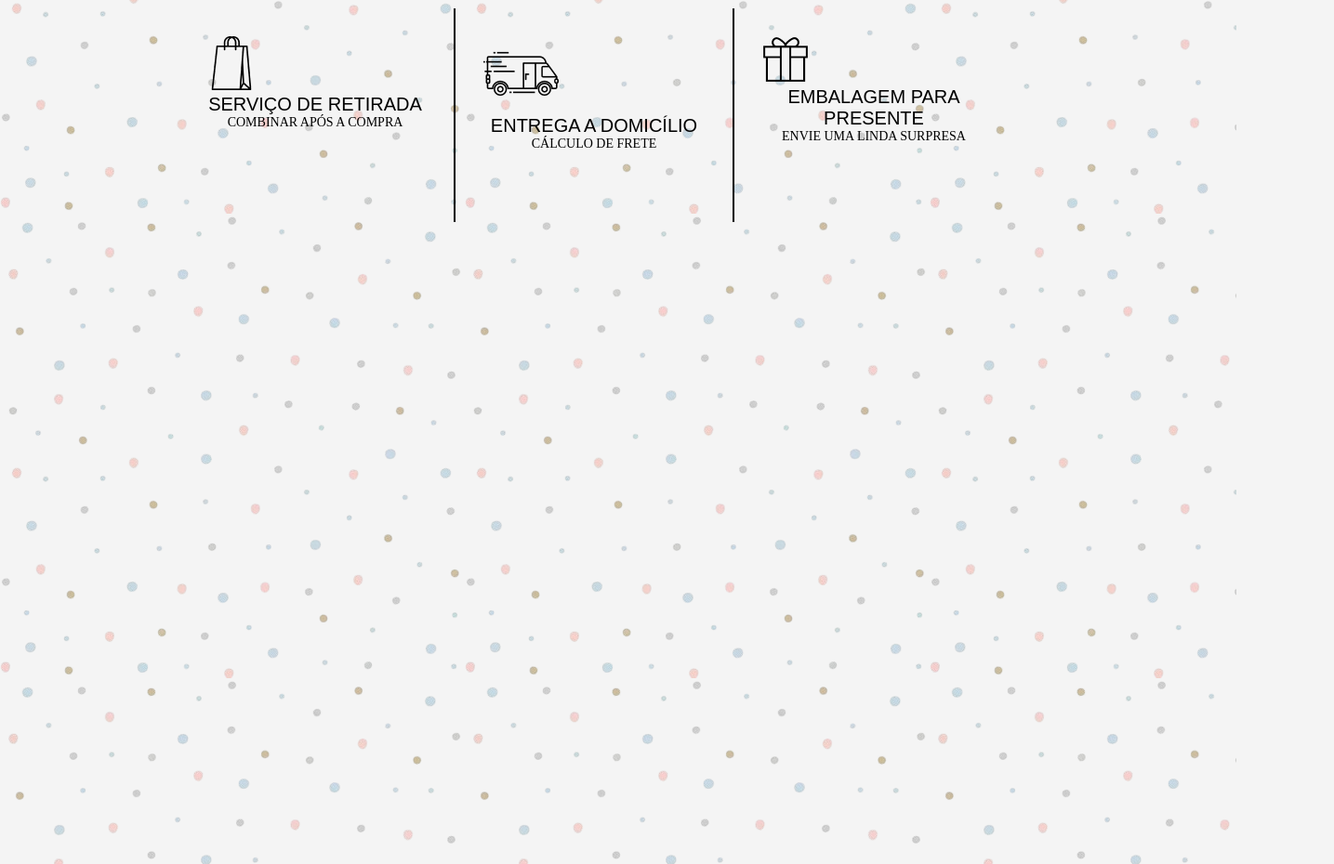
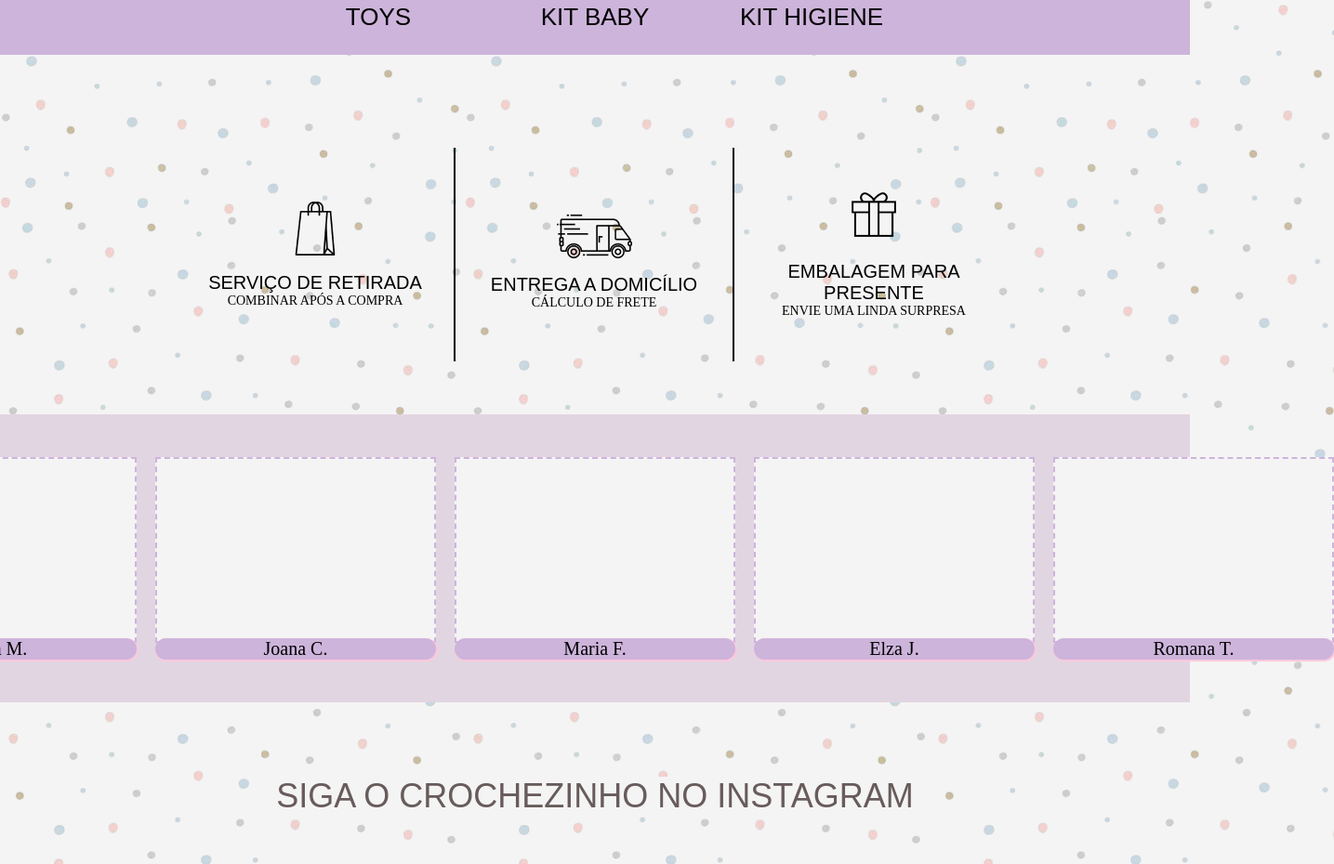
Before and after one commit to amandamarchetti/crochezinho, a plain HTML site: page src/index.html in a window 1280 px wide. Shown: the part 1770-2700 px from the top of the page at 93% size, 1435 px wide, since content can reach past the window. Drawn offline with Linux system fonts and the light colour scheme; a web font is replaced by a local one.

Commit message:
feat: adicionei campo de depoimentos e ajustei tamanhos de textos e imagens

```diff
--- a/src/index.html
+++ b/src/index.html
@@ -32,13 +32,13 @@
                 <li>
                     <input type="radio" id="slide1" name="slide" checked>
                     <label for="slide1"></label>
-                    <img src="./images/png/imagembaby (1).png" alt="">
+                    <img src="./images/png/slider1.png" alt="">
                 </li>
 
                 <li>
                     <input type="radio" id="slide2" name="slide">
                     <label for="slide2"></label>
-                    <img src="./images/png/IMG_3412.png" alt="">
+                    <img src="./images/png/slider2.png" alt="">
                 </li>
             </ul>
 
@@ -48,6 +48,7 @@
         <img class="coelho" src="./images/png/coelho.png" alt="coelho">
         <p>The standard chunk of Lorem Ipsum used since the 1500s is reproduced below for those interested. Sections 1.10.32 and 1.10.33 from "de Finibus Bonorum et Malorum" by Cicero are also reproduced in their exact original form, accompanied by English versions from the 1914 translation by H. Rackham.</p>
         <img class="barraContato" src="./images/png/barra de contato.png" alt="contato">
+        <img class="lã" src="./images/png/novelo de lã.png" alt="novelo de lã">
     </main>
 
     <div class="produtos">
@@ -89,6 +90,40 @@
         </div>
     </div>
 
+    <div class="containerRoxoClaro">
+        <div class="containerDepoimento">
+
+            <div class="depoimento"></div>
+            <div class="nomeCliente"><p>Nina M.</p></div>
+        </div>
+
+        <div class="containerDepoimento">
+            <div class="depoimento"></div>
+            <p class="nomeCliente">Joana C.</p>
+        </div>
+
+        <div class="containerDepoimento">
+            <div class="depoimento"></div>
+            <p class="nomeCliente">Maria F.</p>
+        </div>
+
+        <div class="containerDepoimento">
+            <div class="depoimento"></div>
+            <p class="nomeCliente">Elza J.</p>
+        </div>
+
+        <div class="containerDepoimento">
+            <div class="depoimento"></div>
+            <p class="nomeCliente">Romana T.</p>
+        </div>
+    </div>
+
+    <div class="redeSocial">
+        <p class="tituloProdutos">SIGA O CROCHEZINHO NO INSTAGRAM</p>
+
+
+    </div>
+
 
 </header>
 
--- a/src/styles/index.css
+++ b/src/styles/index.css
@@ -55,23 +55,21 @@ header {
 }
 
 nav > a {
-    width: 125px;
+    width: 300px;
     text-align: center;
     background-color: #FFC8DD;
     border-radius: 10px;
-    padding-left: 10px;
-    padding-right: 10px;
     padding-top: 2px;
     padding-bottom: 2px;
     font-family: 'Bhavuka', sans-serif;
     color: #685B5B;
-    font-size: 20px;
+    font-size: 30px;
 }
 
 .slider {
     display: block;
-    width: 659px;
-    height: 333px;
+    width: 950px;
+    height: 480px;
     margin: auto;
     margin-top: 20px;
     position: relative;
@@ -129,7 +127,7 @@ main {
     justify-content: center;
     width: 100%;
     height: 400px;
-    margin-left: 50px;
+    /* margin-left: 50px; */
 }
 
 main > p {
@@ -137,9 +135,10 @@ main > p {
     border: 2px dashed #A2D2FF;
     text-align: justify;
     align-self: flex-start;
-    width: 500px;
-    height: 205px;
-    padding-top: 29px;
+    width: 800px;
+    height: 160px;
+    margin-top: 150px;
+    padding-top: 20px;
     padding-bottom: 29px;
     padding-right: 20px;
     padding-left: 40px;
@@ -150,23 +149,30 @@ main > p {
 .coelho {
     width: 160px;
     height: 360px;
-    margin-top: -90px;
+    margin-top: 50px;
     position:absolute;
-    margin-right: 590px;
+    margin-right: 850px;
+}
+
+.lã {
+    width: 160px;
+    height: auto;
+    margin-top: 280px;
+    position:absolute;
 }
 
 .barraContato {
     width: 459px;
     height: 37px;
     position: absolute;
-    margin-top: 250px;
+    margin-top: 370px;
 }
 
 .produtos {
     display: flex;
     width: 100%;
     justify-content: center;
-
+    margin-top: 150px;
 }
 
 .tituloProdutos {
@@ -194,19 +200,19 @@ main > p {
 .produto1 {
     width: 190px;
     height: 200px;
-    background-color: gray;
+    background-color: #D9D9D9;
 }
 
 .produto2 {
     width: 190px;
     height: 200px;
-    background-color: gray;
+    background-color: #D9D9D9;
 }
 
 .produto3 {
     width: 190px;
     height: 200px;
-    background-color: gray;
+    background-color: #D9D9D9;
 }
 
 .legendaProdutos {
@@ -215,6 +221,7 @@ main > p {
     font-style: normal;
     font-size: 26px;
     text-align: center;
+    margin-top: 5px;
 }
 
 .serviços {
@@ -227,6 +234,10 @@ main > p {
 }
 
 .retirada {
+    display: flex;
+    flex-direction: column;
+    align-items: center;
+    justify-content: center;
     width: 300px;
     height: 230px;
     border-right: 2px solid black;
@@ -234,6 +245,10 @@ main > p {
 }
 
 .entrega {
+    display: flex;
+    flex-direction: column;
+    align-items: center;
+    justify-content: center;
     width: 300px;
     height: 230px;
     border-right: 2px solid black;
@@ -241,6 +256,10 @@ main > p {
 }
 
 .embalagem {
+    display: flex;
+    flex-direction: column;
+    align-items: center;
+    justify-content: center;
     width: 300px;
     height: 230px;
     padding: 30px;
@@ -254,6 +273,7 @@ main > p {
     font-style: normal;
     font-size: 20px;
     text-align: center;
+    margin-top: 18px;
 }
 
 .descriçãoRetirada {
@@ -286,6 +306,7 @@ main > p {
     font-style: normal;
     font-size: 20px;
     text-align: center;
+    margin-top: 25px;
 }
 
 .descriçãoEmbalagem {
@@ -297,6 +318,57 @@ main > p {
 }
 
 .imagemSacola{
+    display: flex;
+    align-items: center;
+    justify-content: center;
     width: 58px;
     height: 58px;
 }
+
+.containerRoxoClaro {
+    display: flex;
+    justify-content: center;
+    align-items: center;
+    width: 100%;
+    height: 310px;
+    background-color: #E2D5E2;
+    gap: 20px;
+    margin-bottom: 80px;
+}
+
+.containerDepoimento {
+    display: flex;
+    flex-direction: column;
+    justify-content: center;
+    align-items: center;
+    width: 100%;
+    height: 310px;
+}
+
+.depoimento {
+    width: 302px;
+    height: 200px;
+    background-color: #F4F4F4;
+    border: 2px dashed #CDB4DB;
+}
+
+.nomeCliente {
+    display: flex;
+    flex-direction: column;
+    font-family: "Buenard", serif;
+    font-weight: 400;
+    font-style: normal;
+    font-size: 20px;
+    text-align: center;
+    background-color: #CDB4DB;
+    border-radius: 20px;
+    width: 302px;
+    margin-top: -5px;
+    box-shadow: 1px 1px 1px 1px #FFC8DD
+}
+
+.redeSocial {
+    display: flex;
+    width: 100%;
+    justify-content: center;
+}
```
Also changed, not shown: src/images/png/novelo de lã.png (added), src/images/png/slider1.png (added), src/images/png/slider2.png (added). Lines whose indentation alone changed are shown as unchanged.
